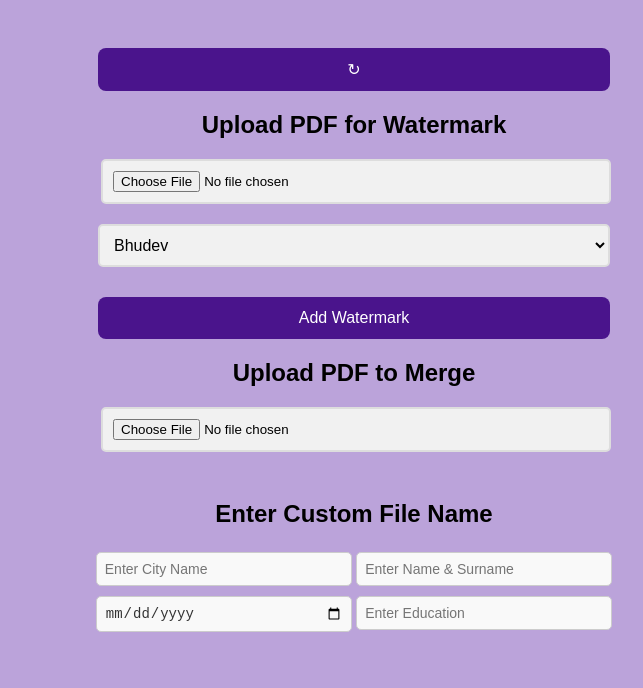
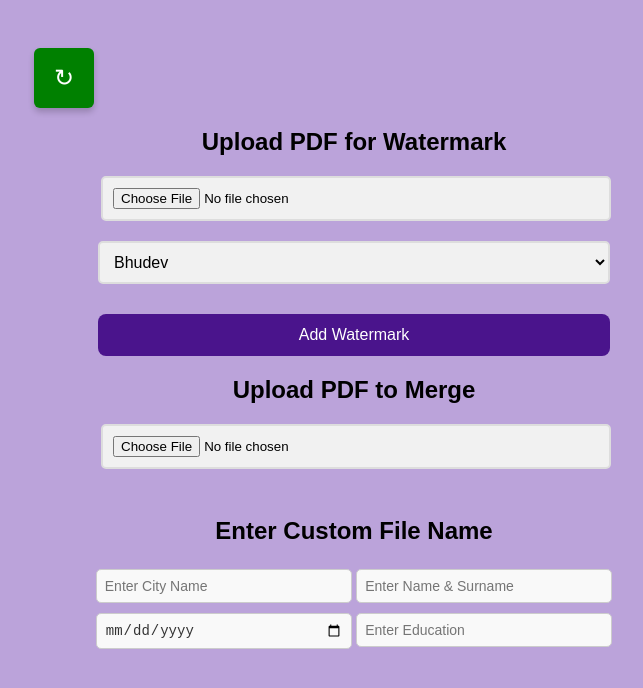
Before and after one commit to Bhudevnetwork/Rocket_Post_updated, a plain HTML site: page index.html in a window 1280 px wide. Shown: the whole page, without its empty margins (286-929 px from the left). Drawn offline with Linux system fonts and the light colour scheme.

Commit message:
styles.css

```diff
--- a/styles.css
+++ b/styles.css
@@ -135,6 +135,29 @@ label {
 }
 /*-----------------------------text Box at bottom-----------------------------------*/
 
+#refresh-btn {
+  background-color: green;
+  color: white;
+  border: none;
+  border-radius: 10%; /* Makes the button round */
+  width: 60px;
+  height: 60px;
+  display: flex;
+  justify-content: center;
+  align-items: center;
+  font-size: 24px;
+  cursor: pointer;
+  box-shadow: 0 4px 6px rgba(0, 0, 0, 0.2);
+  transition: all 0.3s ease-in-out;
+}
+
+/* Hover effect */
+#refresh-btn:hover {
+  background-color: darkgreen;
+  transform: scale(1.1); /* Slightly enlarge the button */
+  box-shadow: 0 6px 10px rgba(0, 0, 0, 0.3);
+}
+
 
 
 /* Optional button styling (for action) */
```
